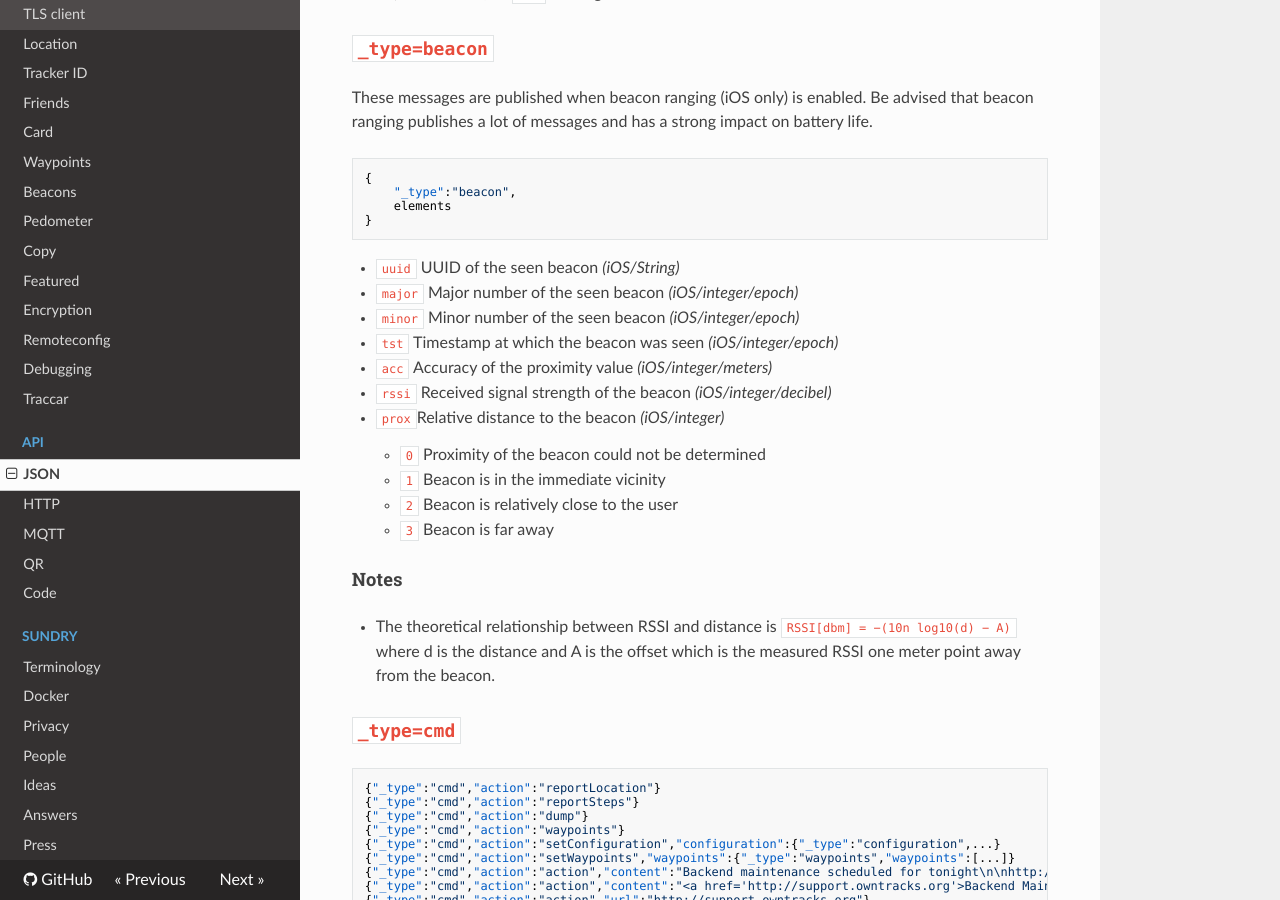
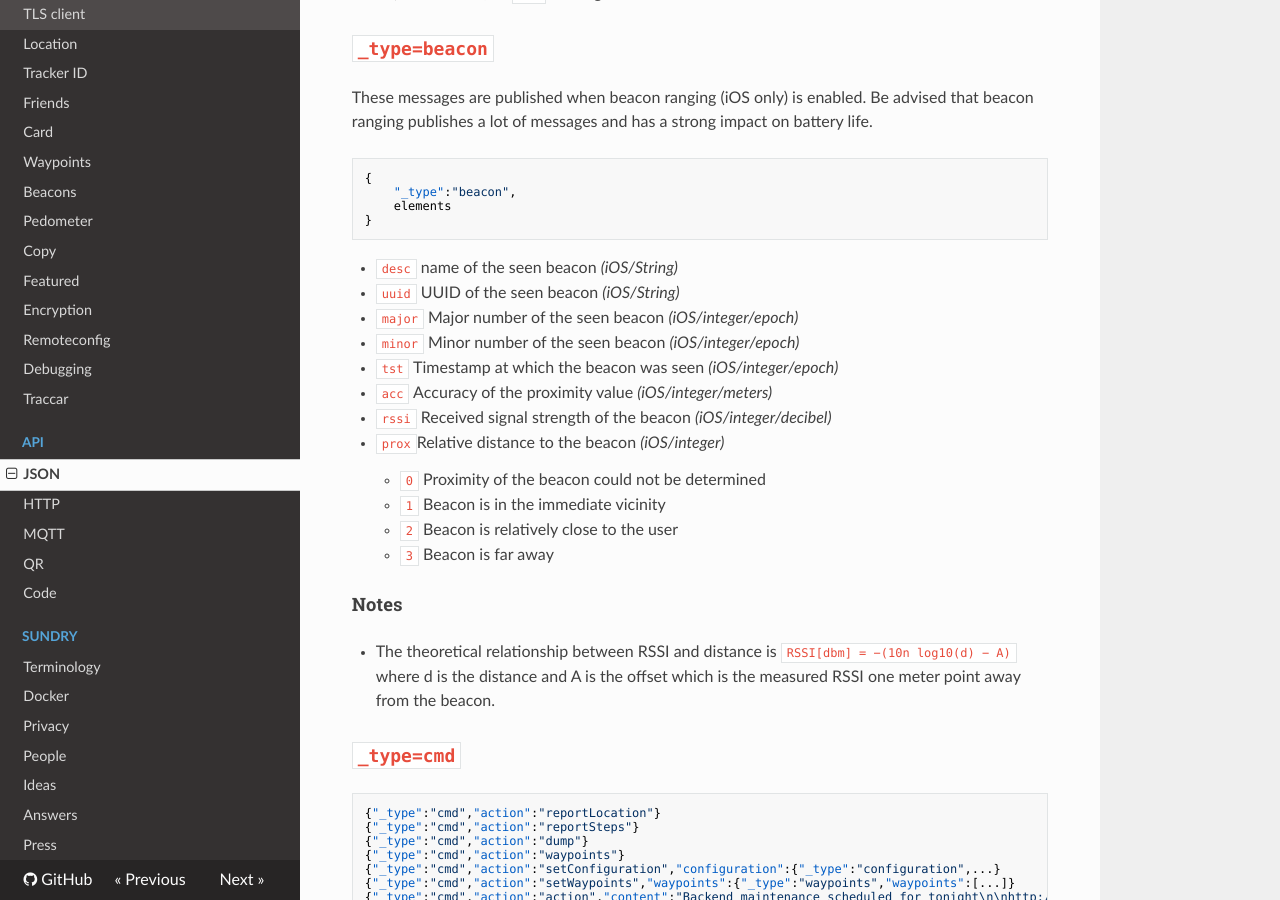
Before and after one commit to owntracks/booklet, an MkDocs documentation site: the page built from docs/tech/json.md, in a window 1280 px wide and 900 px high, scrolled down 8494 px. Built offline with MkDocs 1.6.1, drawn with Linux system fonts in a browser that asks for light colours; nearby versions of some CDN libraries; old or Windows-style settings are respelled for this version of MkDocs.

Commit message:
[NEW] desc = name of beacon in beacon ranging payload

````diff
--- a/docs/tech/json.md
+++ b/docs/tech/json.md
@@ -296,6 +296,7 @@ These messages are published when beacon ranging (iOS only) is enabled. Be advis
     elements
 }
 ```
+* `desc` name of the seen beacon _(iOS/String)_
 * `uuid` UUID of the seen beacon _(iOS/String)_
 * `major` Major number of the seen beacon _(iOS/integer/epoch)_
 * `minor` Minor number of the seen beacon _(iOS/integer/epoch)_
````
